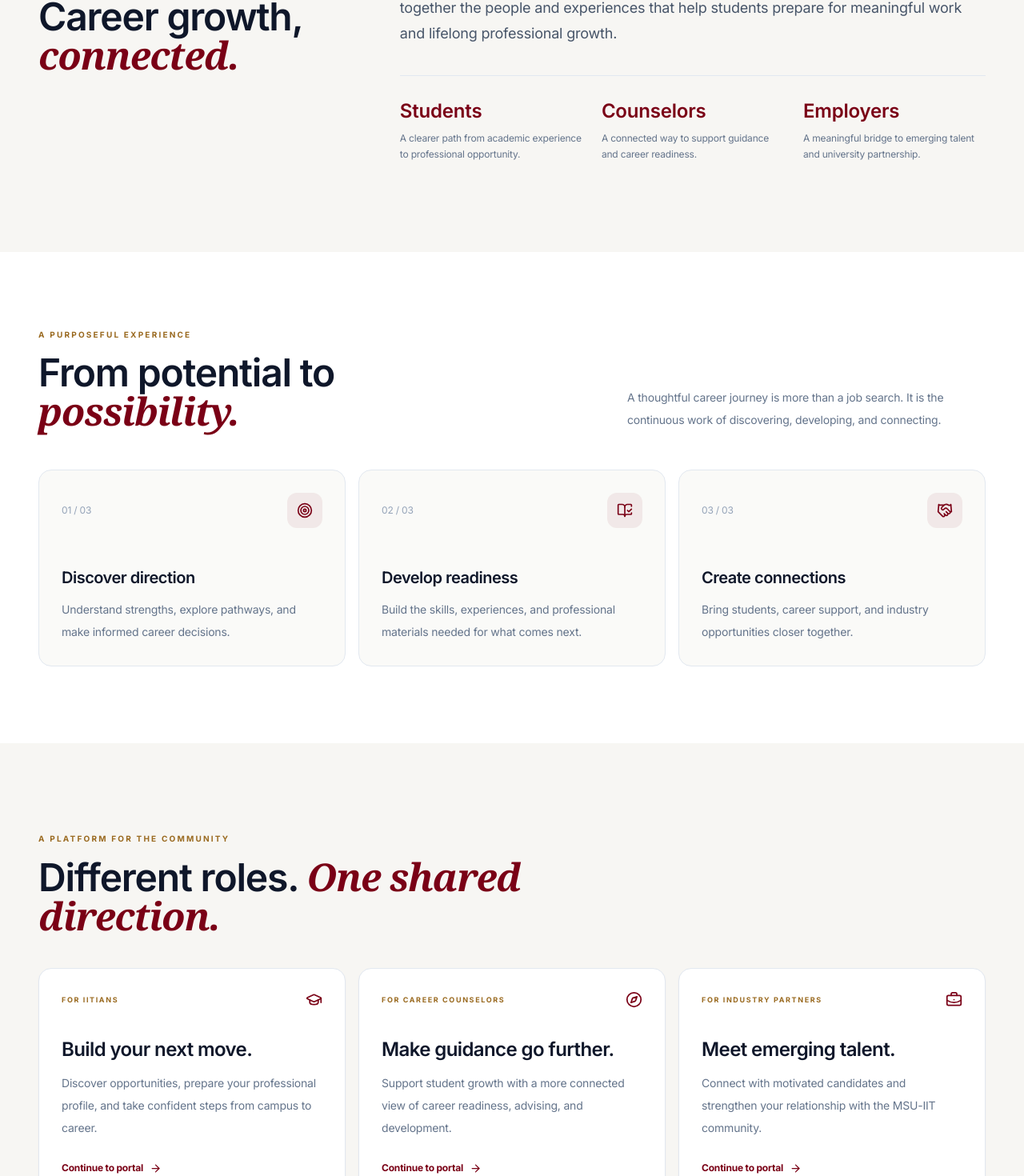
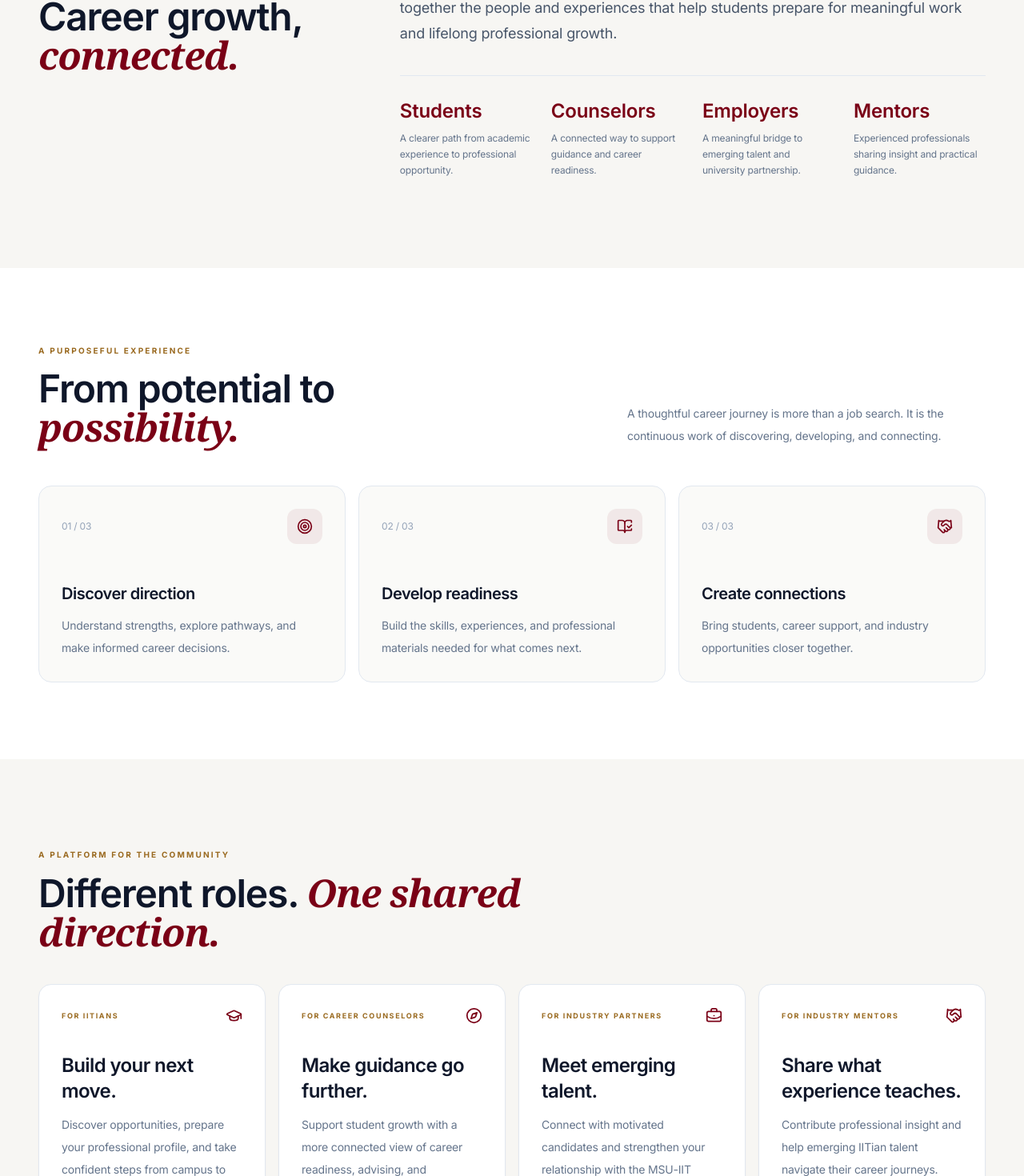
Before and after one commit to Aenzari/pace-msuiit, a Next.js app in the folder frontend/: page / in a window 1280 px wide. Shown: the part 1081-2551 px from the top of the page at 80% size. Built offline with nearby package versions, Linux system fonts and the light colour scheme.

Commit message:
feat(frontend): include industry mentors in public platform overview

```diff
--- a/frontend/src/app/page.tsx
+++ b/frontend/src/app/page.tsx
@@ -33,6 +33,12 @@ const audiences = [
     eyebrow: "FOR INDUSTRY PARTNERS",
     title: "Meet emerging talent.",
     description: "Connect with motivated candidates and strengthen your relationship with the MSU-IIT community.",
+  },
+  {
+    icon: Handshake,
+    eyebrow: "FOR INDUSTRY MENTORS",
+    title: "Share what experience teaches.",
+    description: "Contribute professional insight and help emerging IITian talent navigate their career journeys.",
   },
 ];
 
@@ -130,10 +136,11 @@ export default function PaceLandingPage() {
         </div>
         <div className="max-w-3xl">
           <p className="text-lg leading-8 text-slate-600">PACE is designed as a shared digital space for career development at MSU-IIT. It brings together the people and experiences that help students prepare for meaningful work and lifelong professional growth.</p>
-          <div className="mt-9 grid gap-6 border-t border-slate-200 pt-7 sm:grid-cols-3">
+          <div className="mt-9 grid gap-6 border-t border-slate-200 pt-7 sm:grid-cols-2 xl:grid-cols-4">
             <div><p className="text-2xl font-semibold text-[#7A0016]">Students</p><p className="mt-2 text-xs leading-5 text-slate-500">A clearer path from academic experience to professional opportunity.</p></div>
             <div><p className="text-2xl font-semibold text-[#7A0016]">Counselors</p><p className="mt-2 text-xs leading-5 text-slate-500">A connected way to support guidance and career readiness.</p></div>
             <div><p className="text-2xl font-semibold text-[#7A0016]">Employers</p><p className="mt-2 text-xs leading-5 text-slate-500">A meaningful bridge to emerging talent and university partnership.</p></div>
+            <div><p className="text-2xl font-semibold text-[#7A0016]">Mentors</p><p className="mt-2 text-xs leading-5 text-slate-500">Experienced professionals sharing insight and practical guidance.</p></div>
           </div>
         </div>
       </section>
@@ -158,7 +165,7 @@ export default function PaceLandingPage() {
 
       <section id="community" className="mx-auto max-w-[1440px] px-5 py-20 sm:px-8 lg:px-12 lg:py-28">
         <div className="max-w-2xl"><p className="text-[10px] font-bold uppercase tracking-[0.22em] text-[#9A6A20]">A platform for the community</p><h2 className="mt-4 text-4xl font-semibold tracking-tight sm:text-5xl">Different roles. <span className="font-serif italic text-[#7A0016]">One shared direction.</span></h2></div>
-        <div className="mt-10 grid gap-4 lg:grid-cols-3">
+        <div className="mt-10 grid gap-4 sm:grid-cols-2 xl:grid-cols-4">
           {audiences.map(({ icon: Icon, eyebrow, title, description }) => (
             <article key={eyebrow} className="flex min-h-[250px] flex-col rounded-2xl border border-slate-200 bg-white p-7 shadow-sm">
               <div className="flex items-center justify-between"><span className="text-[9px] font-bold tracking-[0.18em] text-[#9A6A20]">{eyebrow}</span><Icon size={21} className="text-[#7A0016]" /></div>
```
